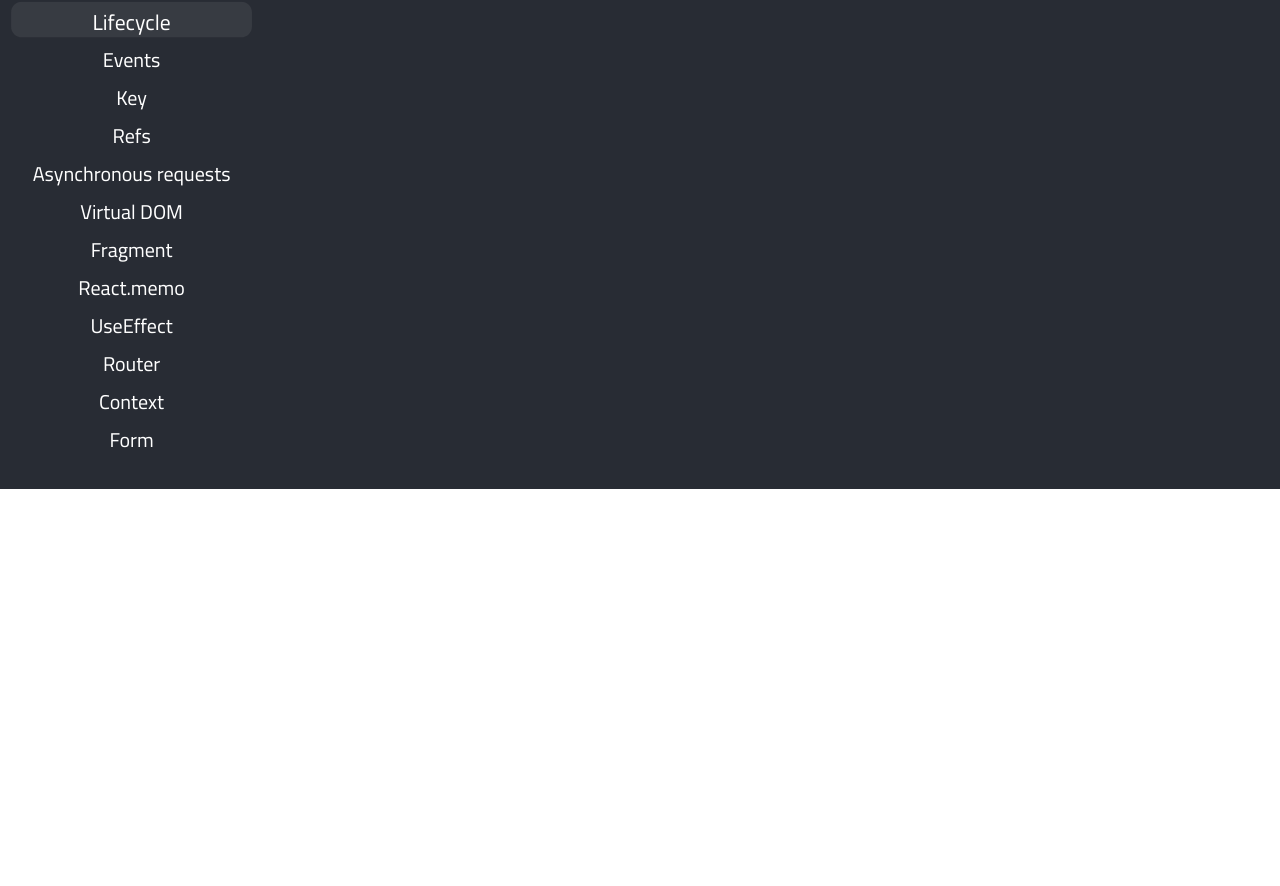
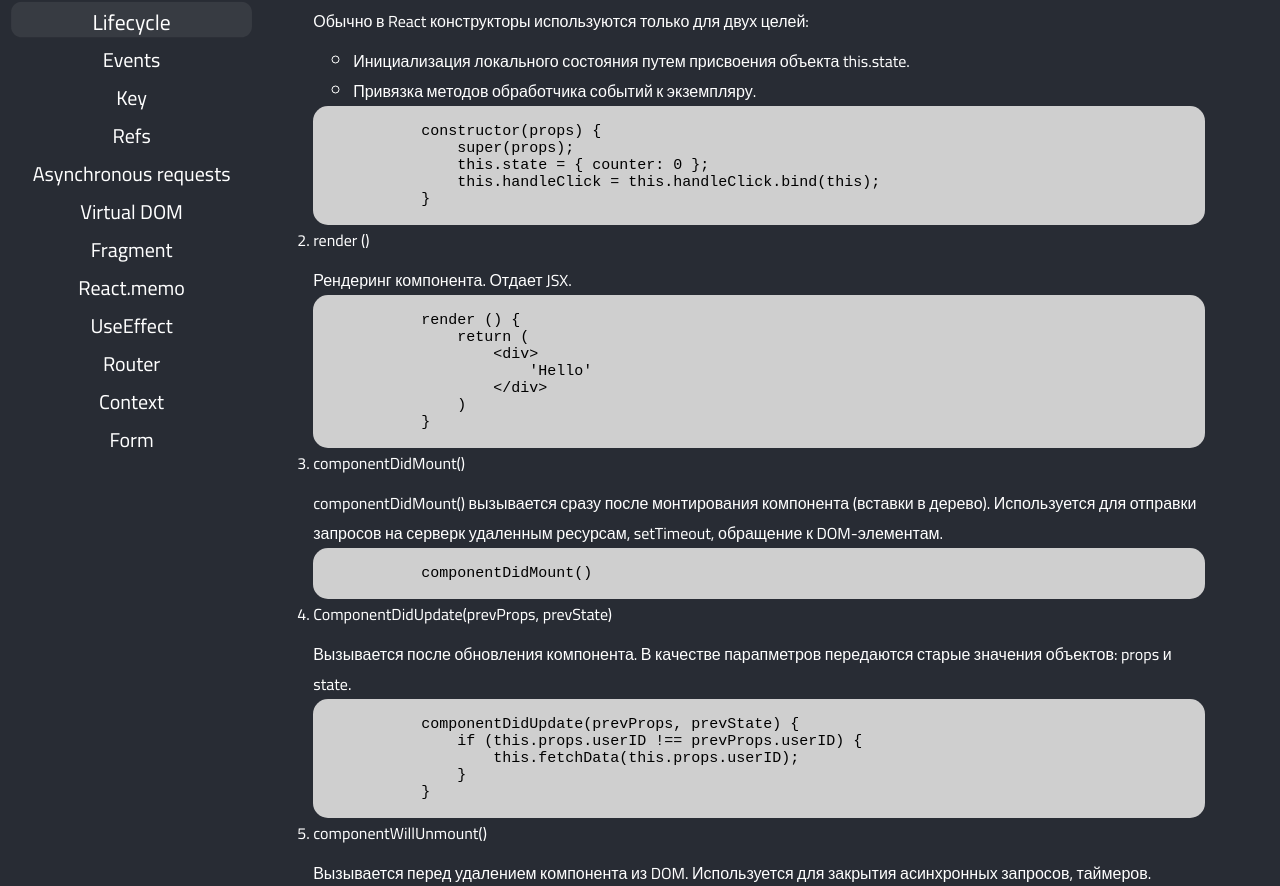
Before and after one commit to InessaBoickova/Shpora, a React (Create React App) app: page /Lifecycle in a window 1280 px wide. Shown: the part 500-1386 px from the top of the page. Before the commit the page ends 989 px from the top, so only its background shows below. Built offline with nearby package versions, Linux system fonts and the light colour scheme.

Commit message:
create lifecycle page

```diff
--- a/src/components/App/App.js
+++ b/src/components/App/App.js
@@ -11,6 +11,7 @@
 import Navigation from '../Navigation/navigation';
 import Props from '../pages/Props/props';
 import State from '../pages/State/state';
+import LifeCycle from '../pages/Lifecycle/lifecycle';
 import './App.sass';
 
 class App  extends  Component{
@@ -26,6 +27,7 @@
                   <Route  path='/Component' element = {<Compon/>}/>
                   <Route  path='/Props' element = {<Props/>}/>
                   <Route  path='/State' element = {<State/>}/>
+                  <Route  path='/Lifecycle' element = {<LifeCycle/>}/>
                 </Routes>
                </div>
            </div>
--- /dev/null
+++ b/src/components/pages/Lifecycle/lifecycle.js
@@ -0,0 +1,94 @@
+import React, { Component }  from 'react';
+import '../pages.sass'
+
+
+class LifeCycle extends Component {
+    render(){
+        const codeExampleFirst = `
+            constructor(props) {
+                super(props);
+                this.state = { counter: 0 };
+                this.handleClick = this.handleClick.bind(this);
+            }
+        `
+        const codeExampleSecond = `
+            render () {
+                return (
+                    <div>
+                        'Hello'
+                    </div>
+                )
+            }
+        `
+        const codeExampleThree  = `
+            componentDidMount()
+        `
+
+        const codeExampleFour = `
+            componentDidUpdate(prevProps, prevState) {
+                if (this.props.userID !== prevProps.userID) {
+                    this.fetchData(this.props.userID);
+                }
+            }
+        `
+        const codeExampleFive = `
+            componentWillUnmount() {
+                alert("The component named Header is about to be unmounted.");
+            }
+        `
+        return(
+            <div className='content'>
+                <h2 className='content_header'>Методы жизненного цикла</h2>
+                <span>Основные методы жизненного цикла:</span>
+                <ol>
+                    <li>constructor ()</li>
+                    <span>Обычно в React конструкторы используются только для двух целей:</span>
+                    <ul>
+                        <li>
+                            Инициализация локального состояния путем присвоения объекта this.state.
+                        </li>
+                        <li>Привязка методов обработчика событий к экземпляру.</li>
+                    </ul>
+                    <pre>
+                        <code>
+                            {codeExampleFirst}
+                        </code>
+                    </pre>
+                    <li>render ()</li>
+                    <span>Рендеринг компонента. Отдает JSX.</span>
+                    <pre>
+                        <code>
+                            {codeExampleSecond}
+                        </code>
+                    </pre>
+                    <li>componentDidMount()</li>
+                    <span>
+                    componentDidMount() вызывается сразу после монтирования компонента (вставки в дерево). Используется для отправки запросов на серверк удаленным ресурсам, setTimeout, обращение к DOM-элементам.
+                    </span>
+                    <pre>
+                        <code>
+                            {codeExampleThree}
+                        </code>
+                    </pre>
+                    <li>ComponentDidUpdate(prevProps, prevState)</li>
+                    <span>Вызывается после обновления компонента. В качестве парапметров передаются старые значения объектов: props и state.</span>
+                    <pre>
+                        <code>
+                            {codeExampleFour}
+                        </code>
+                    </pre>
+                    <li>componentWillUnmount()</li>
+                    <span>Вызывается перед удалением компонента из DOM. Используется для закрытия асинхронных запросов, таймеров.</span>
+                    <pre>
+                        <code>
+                            {codeExampleFive}
+                        </code>
+                    </pre>
+                    <span>Для использования методов жизненного цикла в функциональных компонентах предназначек хук useEffect.</span>
+                </ol>
+            </div>
+        )
+    }
+}
+
+export default LifeCycle;
--- a/src/components/pages/pages.sass
+++ b/src/components/pages/pages.sass
@@ -10,10 +10,6 @@
         display: block
         margin-top: 10px
         color: white
-    pre
-        border-radius: 15px
-        background-color: #CFCFCF
-        font-size: 15px
     &_btns
         display: flex
         justify-content: center
@@ -29,3 +25,8 @@
             cursor: pointer
             &:hover
                 background-color: #CFCFCF
+pre
+        border-radius: 15px
+        background-color: #CFCFCF
+        font-size: 15px
+        color: black
```
